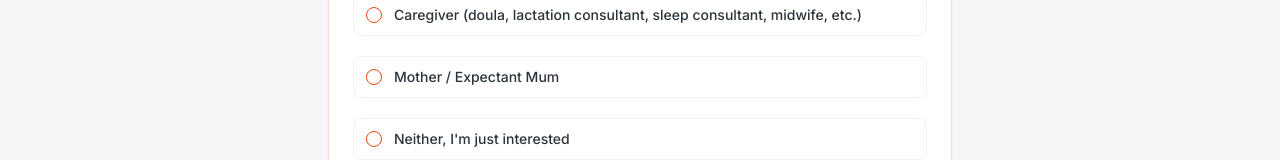
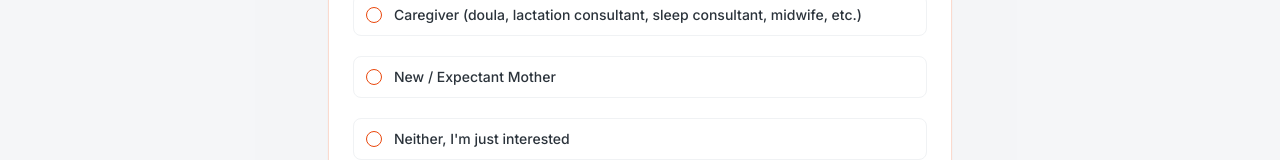
Before and after one commit to BirthRebel/birth-rebel-waitlist, a React (Vite) app: page / in a window 1280 px wide. Shown: the part 2114-2274 px from the top of the page. Built offline with nearby package versions, Linux system fonts and the light colour scheme.

Commit message:
Update radio button option

```diff
--- a/src/components/WaitlistForm.tsx
+++ b/src/components/WaitlistForm.tsx
@@ -172,7 +172,7 @@ export const WaitlistForm = () => {
                   <div className="flex items-center space-x-3 p-3 rounded-lg border border-muted hover:border-primary/50 transition-smooth">
                     <RadioGroupItem value="mother" id="mother" />
                     <Label htmlFor="mother" className="flex-1 cursor-pointer">
-                      Mother / Expectant Mum
+                      New / Expectant Mother
                     </Label>
                   </div>
                   <div className="flex items-center space-x-3 p-3 rounded-lg border border-muted hover:border-primary/50 transition-smooth">
```
